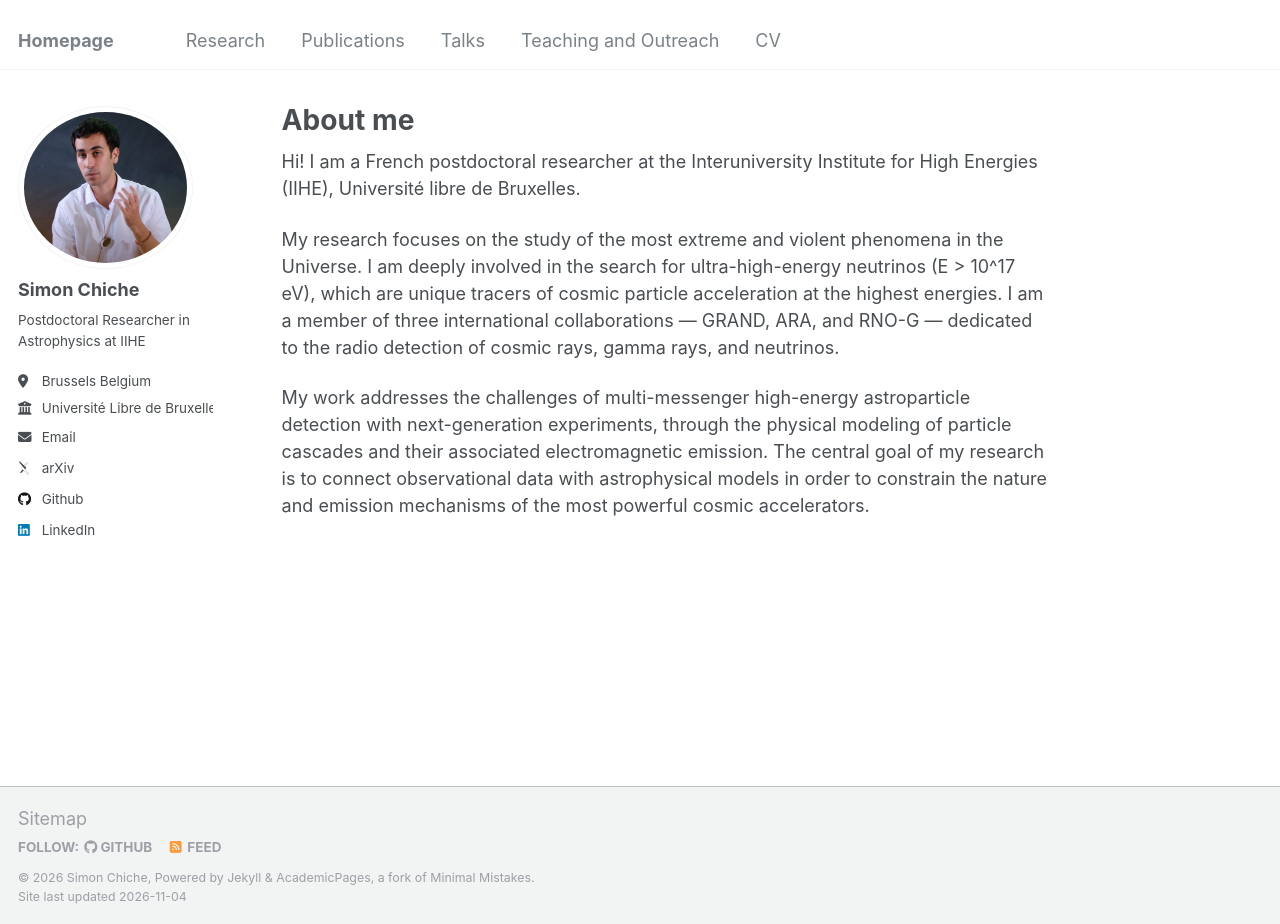
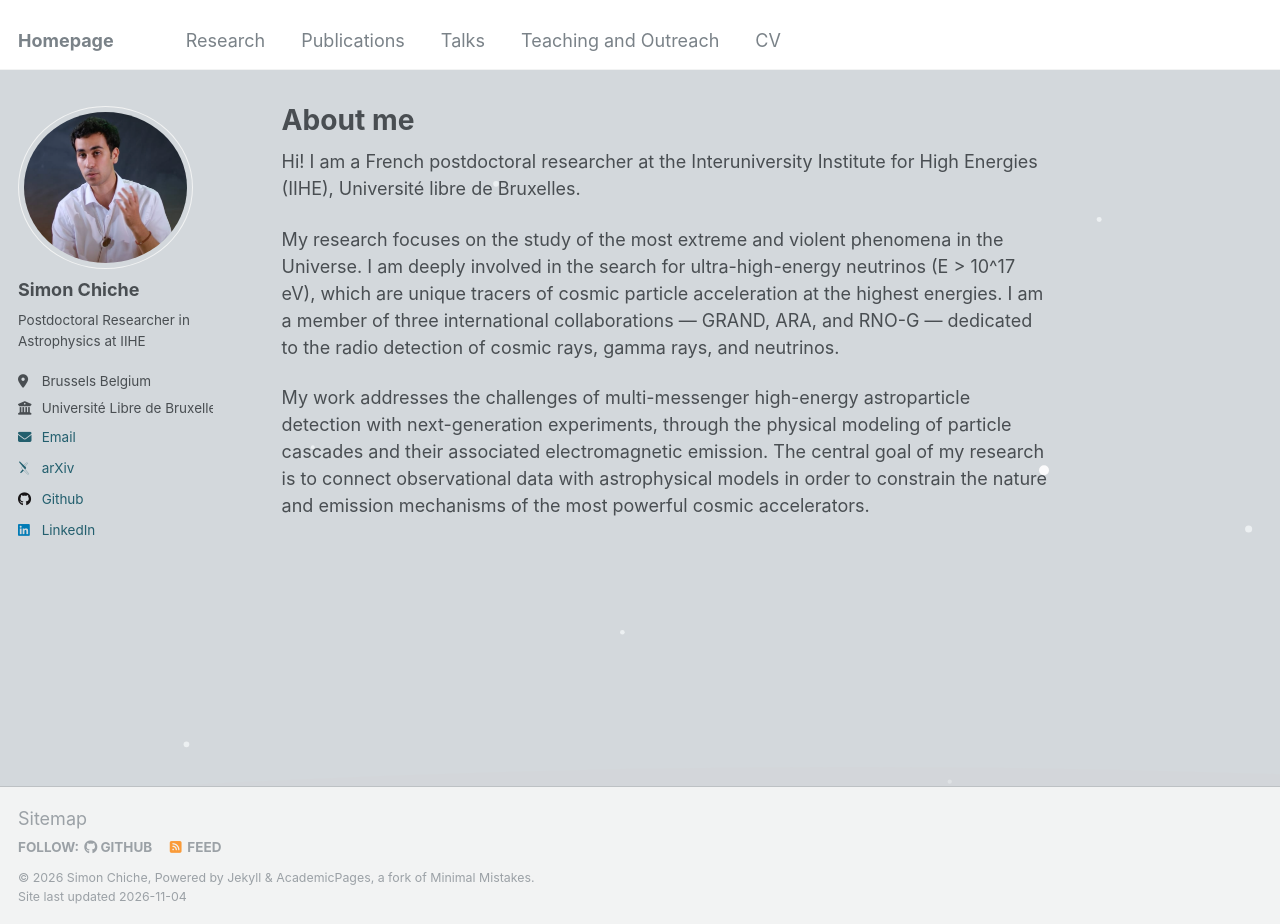
Before and after one commit to simonchiche/simonchiche.github.io, a Jekyll site: the page built from _pages/about.md, in a window 1280 px wide and 924 px high. Built offline with Jekyll 4.4.1, drawn with Linux system fonts in a browser that asks for light colours; some web fonts are replaced.

Commit message:
added background image

```diff
--- a/_layouts/default.html
+++ b/_layouts/default.html
@@ -11,10 +11,15 @@ layout: compress
     {% include head/custom.html %}
   </head>
 
-  <body>
+  <body{% if page.background.image %} class="has-page-background"{% endif %}>
 
     {% include browser-upgrade.html %}
     {% include masthead.html %}
+
+    {% if page.background.image %}
+      <div class="page-background" aria-hidden="true"
+        style="background-image: url('{{ page.background.image | relative_url }}'); opacity: {{ page.background.opacity | default: 0.18 }};"></div>
+    {% endif %}
 
     {{ content }}
 
--- a/_pages/about.md
+++ b/_pages/about.md
@@ -2,6 +2,9 @@
 permalink: /
 title: "About me"
 author_profile: true
+background:
+  image: /images/research/research-banner.svg
+  opacity: 0.18
 redirect_from:
   - /about/
   - /about.html
--- /dev/null
+++ b/_sass/_background.scss
@@ -0,0 +1,32 @@
+/* A separate background layer keeps the page content fully opaque. */
+.has-page-background {
+  isolation: isolate;
+
+  #main a {
+    color: $link-color-hover;
+
+    &:hover,
+    &:focus {
+      color: mix(#000, $link-color, 40%);
+    }
+  }
+}
+
+.page-background {
+  position: fixed;
+  top: $masthead-height;
+  right: 0;
+  bottom: 0;
+  left: 0;
+  z-index: -1;
+  background-position: center;
+  background-size: cover;
+  background-repeat: no-repeat;
+  pointer-events: none;
+}
+
+@media print {
+  .page-background {
+    display: none;
+  }
+}
--- a/assets/css/main.scss
+++ b/assets/css/main.scss
@@ -17,6 +17,7 @@
 
 @import "reset";
 @import "base";
+@import "background";
 
 @import "utilities";
 @import "animations";
```
Also changed, not shown: README.md (+10 -0 lines).
